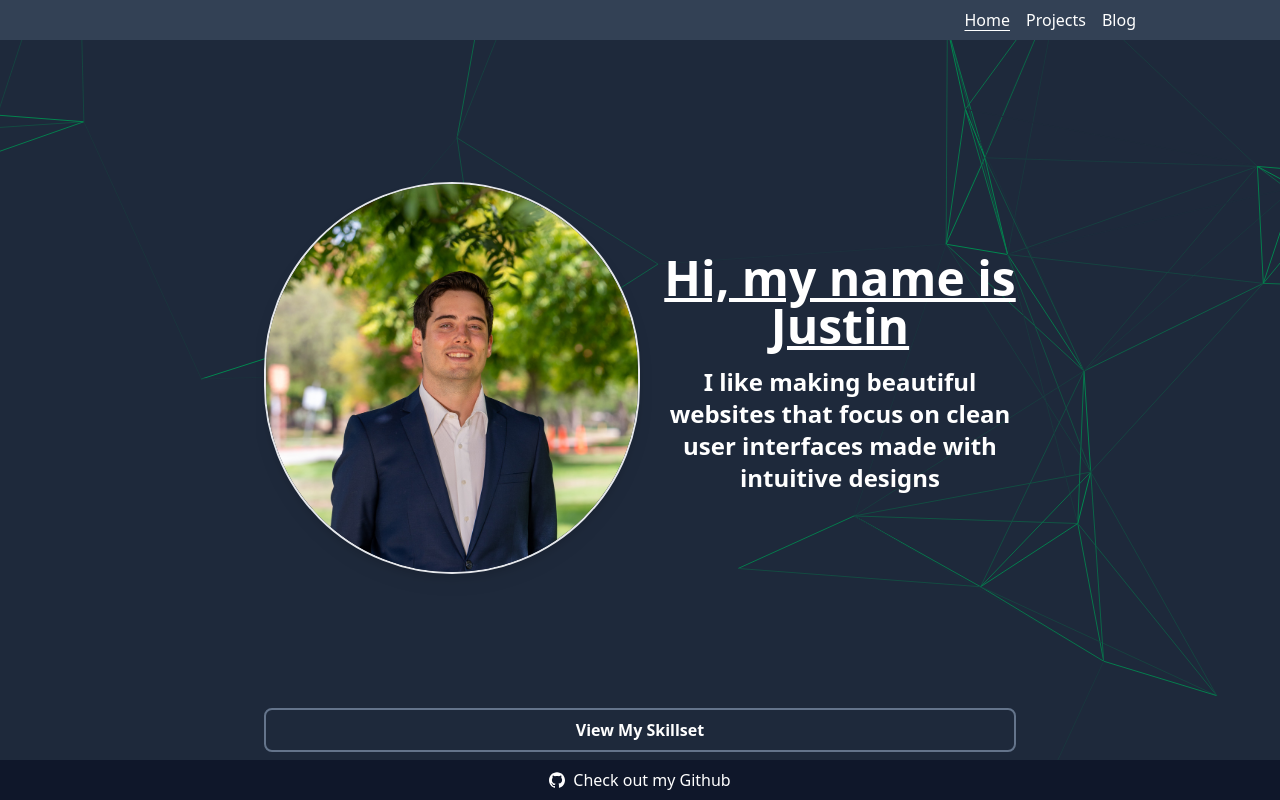
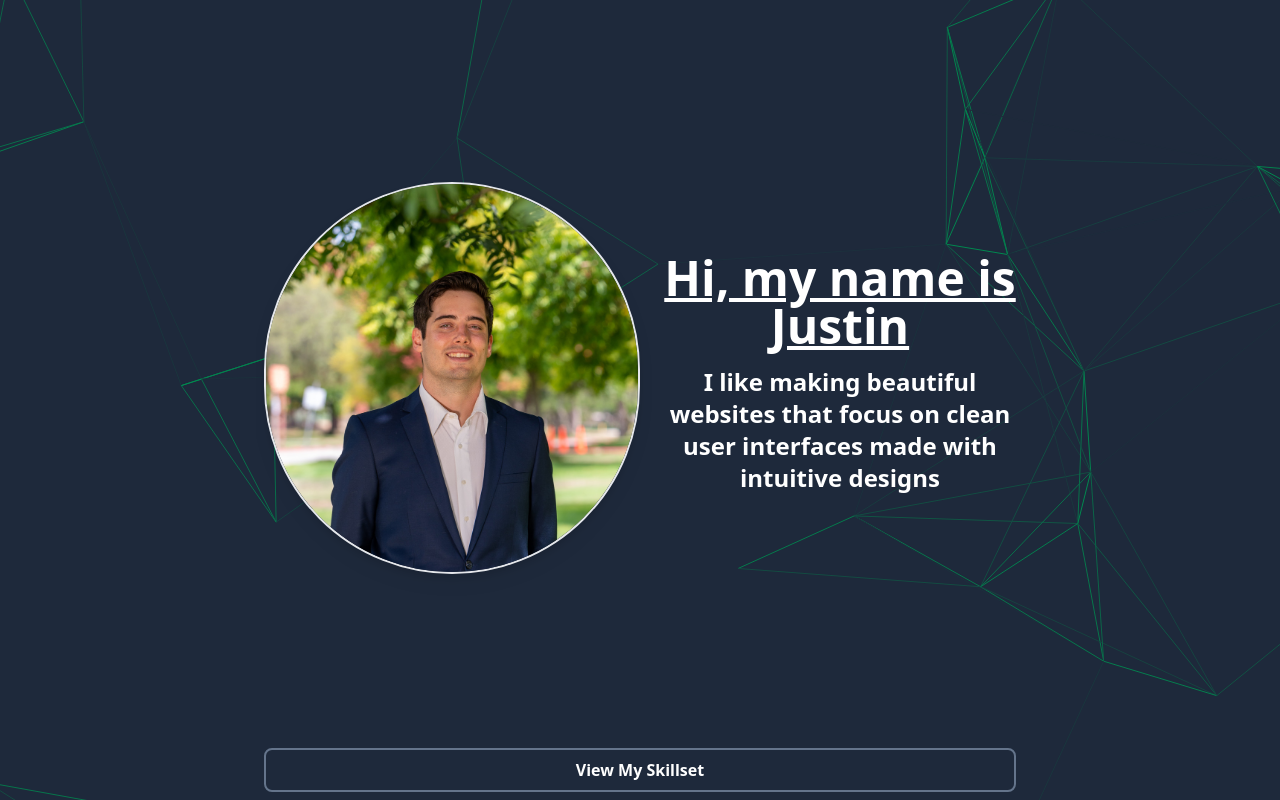
Before and after one commit to justindanielclark/nextjs-portfolio, a Next.js app: page / in a window 1280 px wide. Built offline with nearby package versions, Linux system fonts and the light colour scheme.

Commit message:
Removed Banner/Links to Home

```diff
--- a/src/app/blog/posts/[postId]/page.tsx
+++ b/src/app/blog/posts/[postId]/page.tsx
@@ -59,10 +59,10 @@ export default async function Post({ params: { postId } }: Props) {
           <span className="block basis-10 shrink-0 grow-0">✉️</span>
           <span className="block basis-full grow-1">Back to Posts </span>
         </Link>
-        <Link href={"/"} className="flex flex-row w-full hover:bg-slate-700/80 no-underline p-2">
+        {/* <Link href={"/"} className="flex flex-row w-full hover:bg-slate-700/80 no-underline p-2">
           <span className="block basis-10 shrink-0 grow-0">🏠</span>
           <span className="block basis-full grow-1">Back to Home </span>
-        </Link>
+        </Link> */}
       </div>
     </>
   );
--- a/src/app/components/CanvasBackground/Canvas.tsx
+++ b/src/app/components/CanvasBackground/Canvas.tsx
@@ -28,10 +28,9 @@ const COLOR_DIFF: Color = {
   b: LIGHT_COLOR.b - DARK_COLOR.b,
 };
 //Num Px Area Required Per Orb
-const ORB_COEFF = 20000;
+const ORB_COEFF = 17500;
 
 //Delay for lines to start fading into full color in ms
-let current_time_since_refresh = 0;
 const DELAY_ON_START = 1000;
 const DELAY_TOTAL = 2000;
 
--- a/src/app/layout.tsx
+++ b/src/app/layout.tsx
@@ -13,9 +13,9 @@ export default function RootLayout({ children }: { children: React.ReactNode })
   return (
     <html lang="en" className="h-screen min-h-screen max-h-screen w-screen">
       <body className="text-white bg-slate-800 flex flex-col relative w-full h-screen min-h-screen max-h-screen">
-        <Header />
+        {/* <Header /> */}
         {children}
-        <Footer />
+        {/* <Footer /> */}
         <Canvas />
       </body>
     </html>
```
